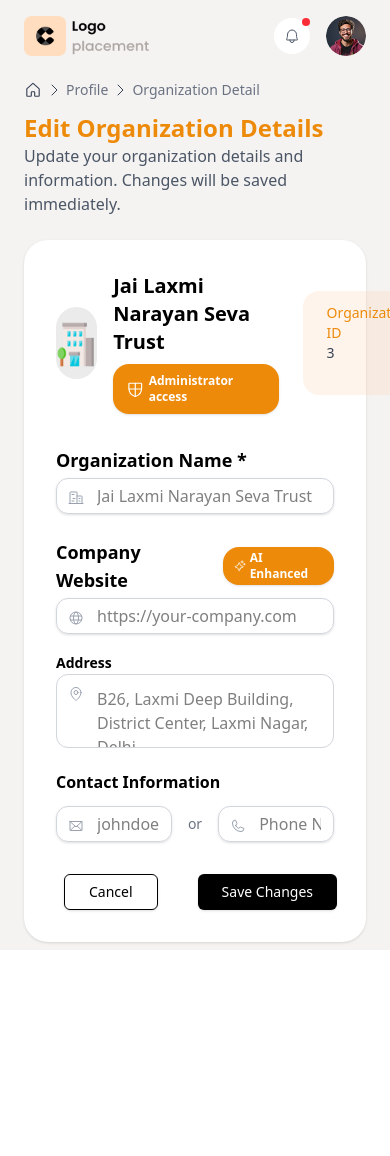
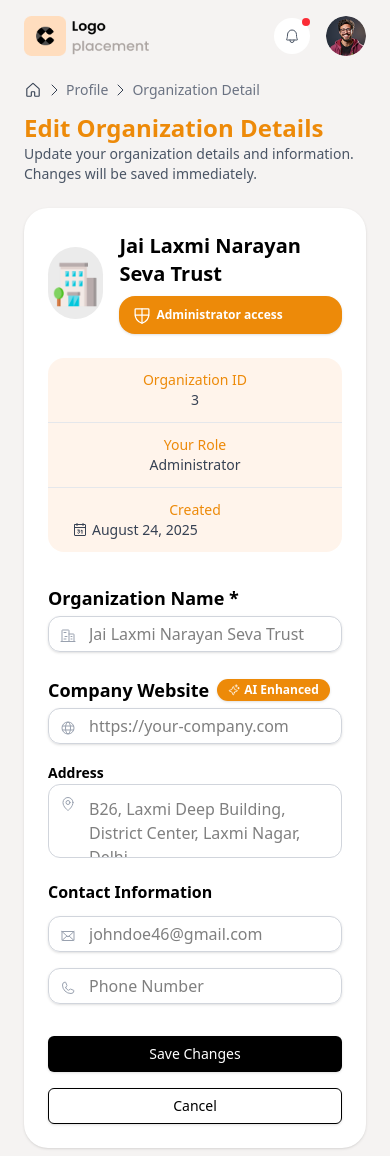
Before and after one commit to 099rahulyadav/dashboard, a React (Vite) app: page / in a window 390 px wide. Before the commit the page ends 950 px from the top, so only its background shows below. Built offline with nearby package versions, Linux system fonts and the light colour scheme.

Commit message:
Responsiveness check for edit organization

```diff
--- a/src/components/EditOrganizationDetails.tsx
+++ b/src/components/EditOrganizationDetails.tsx
@@ -34,10 +34,10 @@ export default function EditOrganizationDetails() {
       <Header2 />
 
       {/* Main Content */}
-      <main className="p-2 ">
+      <main className="p-2">
         <div className="max-w-5xl mx-auto px-4 md:px-8">
           {/* Breadcrumb */}
-          <div className="text-sm text-gray-500 mb-3 flex flex-row gap-1 items-center">
+          <div className="text-sm text-gray-500 mb-3 flex flex-row gap-1 items-center flex-wrap">
             <House size={18} className="text-gray-700" />
             <CaretRight size={16} className="text-gray-700" /> Profile
             <CaretRight size={16} className="text-gray-700" /> Organization Detail
@@ -48,16 +48,16 @@ export default function EditOrganizationDetails() {
             <h1 className="text-2xl font-bold text-[#ED8A09]">
               Edit Organization Details
             </h1>
-            <p className="text-gray-600">
+            <p className="text-gray-600 text-sm md:text-base">
               Update your organization details and information. Changes will be
               saved immediately.
             </p>
           </div>
 
           <Card className="rounded-3xl shadow-sm bg-white border-none">
-            <CardContent className="p-8">
+            <CardContent className="p-6 md:p-8">
               {/* Organization Header */}
-              <div className="flex items-center gap-6 mb-8 justify-between">
+              <div className="flex flex-col lg:flex-row items-start lg:items-center gap-6 mb-8 justify-between">
                 {/* Icon + Title */}
                 <div className="flex items-center gap-4">
                   <div className="w-18 h-18 bg-[#EBEBEB] rounded-full flex items-center justify-center">
@@ -67,7 +67,7 @@ export default function EditOrganizationDetails() {
                     <h2 className="text-xl font-bold">
                       Jai Laxmi Narayan Seva Trust
                     </h2>
-                    <Badge className="bg-[#ED8A09] text-white rounded-2xl px-3 py-2 mt-2  items-center gap-1">
+                    <Badge className="bg-[#ED8A09] text-white rounded-2xl px-3 py-2 mt-2 flex items-center gap-1">
                       <ShieldCheckered className="w-5 h-5" />
                       Administrator access
                     </Badge>
@@ -75,23 +75,23 @@ export default function EditOrganizationDetails() {
                 </div>
 
                 {/* Info Box */}
-                <div className="flex flex-row rounded-2xl bg-[#FEC89A33] text-sm text-gray-700">
-                  <div className="px-6 py-3 border-r border-gray-200">
+                <div className="flex flex-col sm:flex-row rounded-2xl bg-[#FEC89A33] text-sm text-gray-700 w-full lg:w-auto">
+                  <div className="px-6 py-3 border-b sm:border-b-0 sm:border-r border-gray-200 text-center sm:text-left">
                     <span className="font-medium text-[#ED8A09] block">
                       Organization ID
                     </span>
                     <span>3</span>
                   </div>
-                  <div className="px-6 py-3 border-r border-gray-200">
+                  <div className="px-6 py-3 border-b sm:border-b-0 sm:border-r border-gray-200 text-center sm:text-left">
                     <span className="font-medium text-[#ED8A09] block">
                       Your Role
                     </span>
                     <span>Administrator</span>
                   </div>
-                  <div className="px-6 py-3 flex-row items-center gap-1">
+                  <div className="px-6 py-3 text-center items-center justify-center sm:justify-start gap-2">
                     <span className="font-medium text-[#ED8A09]">Created</span>
-                    <span className="flex items-center gap-1">
-                      <Calendar size={16} /> August 24, 2025
+                    <span className=" flex items-center text-center gap-1">
+                      <span className="text-center"><Calendar size={16} /></span> <span>August 24, 2025</span>
                     </span>
                   </div>
                 </div>
@@ -165,7 +165,7 @@ export default function EditOrganizationDetails() {
                       onChange={(e) =>
                         setFormData({ ...formData, address: e.target.value })
                       }
-                      className="w-full pl-10 pr-4 py-3 rounded-xl border border-gray-300 resize-none focus:outline-none focus:border-orange-300  focus:ring-orange-300"
+                      className="w-full pl-10 pr-4 py-3 rounded-xl border border-gray-300 resize-none focus:outline-none focus:border-orange-300 focus:ring-orange-300"
                       rows={2}
                     />
                   </div>
@@ -174,8 +174,8 @@ export default function EditOrganizationDetails() {
                 {/* Contact Information */}
                 <div className="space-y-3">
                   <h4 className="font-semibold">Contact Information</h4>
-                  <div className="flex items-center gap-4">
-                    <div className="flex-1">
+                  <div className="flex flex-col md:flex-row items-center gap-4">
+                    <div className="w-full md:flex-1">
                       <div className="relative">
                         <Envelope className="absolute left-3 top-3 h-4 w-4 text-gray-400" />
                         <Input
@@ -183,13 +183,13 @@ export default function EditOrganizationDetails() {
                           onChange={(e) =>
                             setFormData({ ...formData, email: e.target.value })
                           }
-                          className="pl-10 rounded-xl border-gray-300 focus:border-orange-300  focus:ring-orange-300"
+                          className="pl-10 rounded-xl border-gray-300 focus:border-orange-300 focus:ring-orange-300"
                           placeholder="johndoe46@gmail.com"
                         />
                       </div>
                     </div>
-                    <span className="text-sm text-gray-500">or</span>
-                    <div className="flex-1">
+                    <span className="text-sm text-gray-500 hidden md:block">or</span>
+                    <div className="w-full md:flex-1">
                       <div className="relative">
                         <Phone className="absolute left-3 top-3 h-4 w-4 text-gray-400" />
                         <Input
@@ -198,7 +198,7 @@ export default function EditOrganizationDetails() {
                           onChange={(e) =>
                             setFormData({ ...formData, phone: e.target.value })
                           }
-                          className="pl-10 rounded-xl border-gray-300 focus:border-orange-300  focus:ring-orange-300"
+                          className="pl-10 rounded-xl border-gray-300 focus:border-orange-300 focus:ring-orange-300"
                         />
                       </div>
                     </div>
@@ -206,11 +206,14 @@ export default function EditOrganizationDetails() {
                 </div>
 
                 {/* Action Buttons */}
-                <div className="flex gap-6 pt-4 justify-between">
-                  <Button variant="outline" className="px-6 py-2 text-sm mx-2">
+                <div className="flex flex-col sm:flex-row gap-4 pt-4 justify-end">
+                  <Button
+                    variant="outline"
+                    className="px-6 py-2 text-sm order-2 sm:order-1"
+                  >
                     Cancel
                   </Button>
-                  <Button className="px-6 py-2 mx-2 text-sm bg-black text-white">
+                  <Button className="px-6 py-2 text-sm bg-black text-white order-1 sm:order-2">
                     Save Changes
                   </Button>
                 </div>
```
